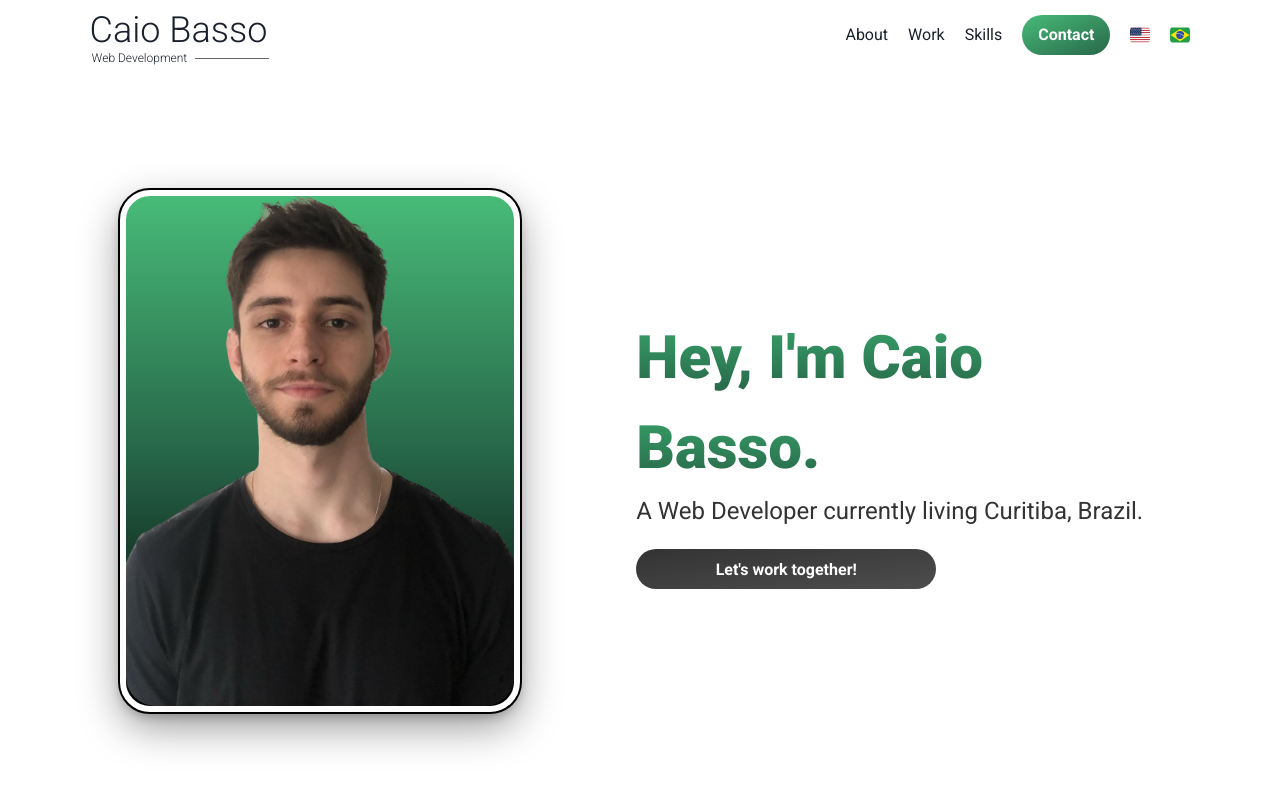
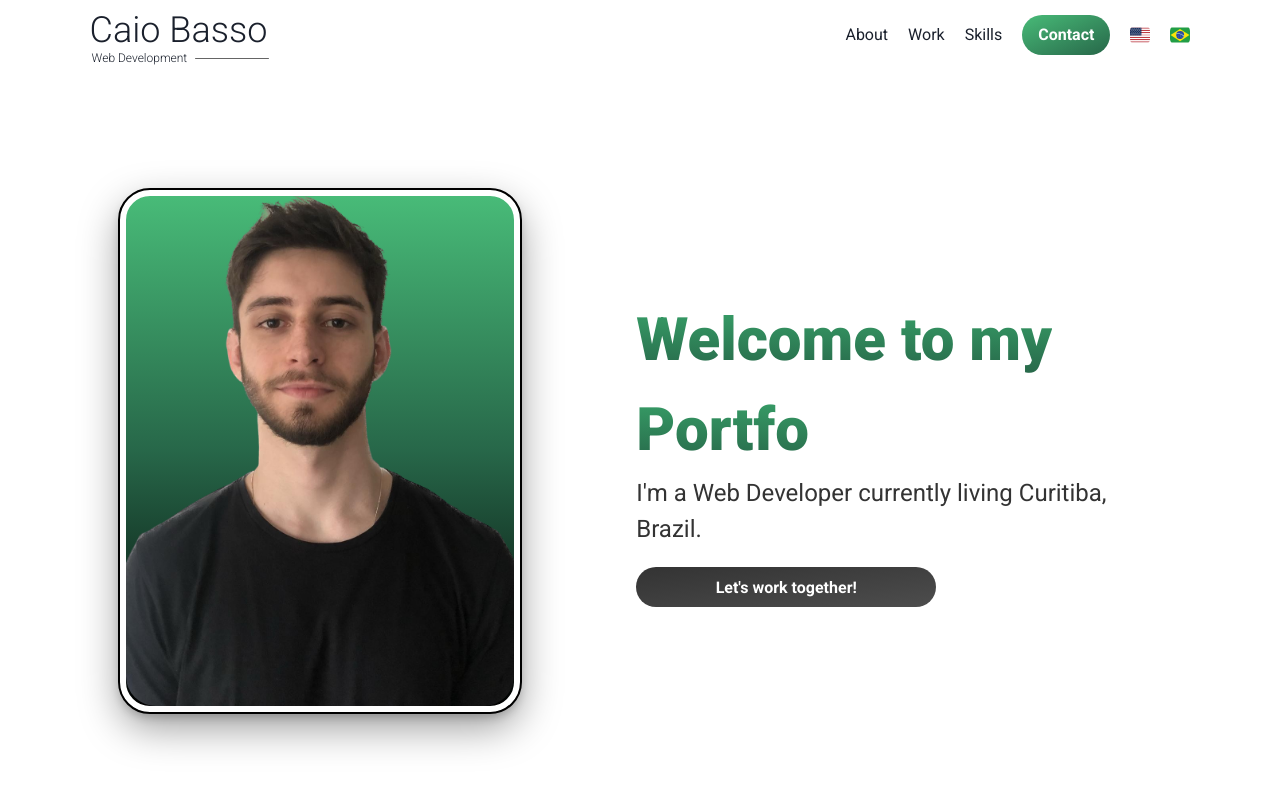
Before and after one commit to caio-basso/portfolio, a Next.js app: page / in a window 1280 px wide. Shown: the top 800 px of the page. Built offline with nearby package versions, Linux system fonts and the light colour scheme.

Commit message:
Fix height and add new texts

```diff
--- a/assets/texts.json
+++ b/assets/texts.json
@@ -3,14 +3,14 @@
     {
       "locale": "en-US",
       "nav": ["About", "Work" ,"Skills", "Contact"],
-      "about": ["Hey, I'm Caio Basso.", "A Web Developer currently living Curitiba, Brazil.", "Let's work together!"],
+      "about": ["Hey, I'm Caio Basso.", "I'm a Web Developer currently living Curitiba, Brazil.", "Let's work together!", "Welcome to my Portfolio!!"],
       "contact": ["Name", "Email", "Subject","Message", "Submit", "Contact Me"],
       "footer": "All rights reserved"
     },
     {
       "locale": "pt-BR",
       "nav": ["Sobre", "Experiência", "Competências", "Contato"],
-      "about": ["Olá, sou Caio Basso.", "Web Developer morando atualmente em Curitiba, Brasil.", "Vamos trabalhar juntos!"],
+      "about": ["Olá, sou Caio Basso.", "Sou um Web Developer morando atualmente em Curitiba, Brasil.", "Vamos trabalhar juntos!", "Bem-vindo ao meu Portfólio!!"],
       "contact": ["Nome", "Email", "Assunto", "Mensagem", "Enviar", "Entre em Contato"],
       "footer": "Todos os direitos reservados"
     }
--- a/components/About/PersonalText.tsx
+++ b/components/About/PersonalText.tsx
@@ -10,12 +10,13 @@ export const PersonalText = ({texts}: AboutProps) => {
         <Container mx={'0px'}>
             <Text
                 as={TypeAnimation}
-                sequence={[texts[0], 2000, '']}
+                sequence={[texts[0], 2000, texts[3], 2000, '']}
                 repeat={Infinity}
                 bgGradient={'linear(to-t, green.700, green.500)'}
                 bgClip={'text'}
                 fontSize={'6xl'}
                 fontWeight={'800'}
+                h={'180px'}
             />
             <Text
                 bg={'dark.800'}
```
